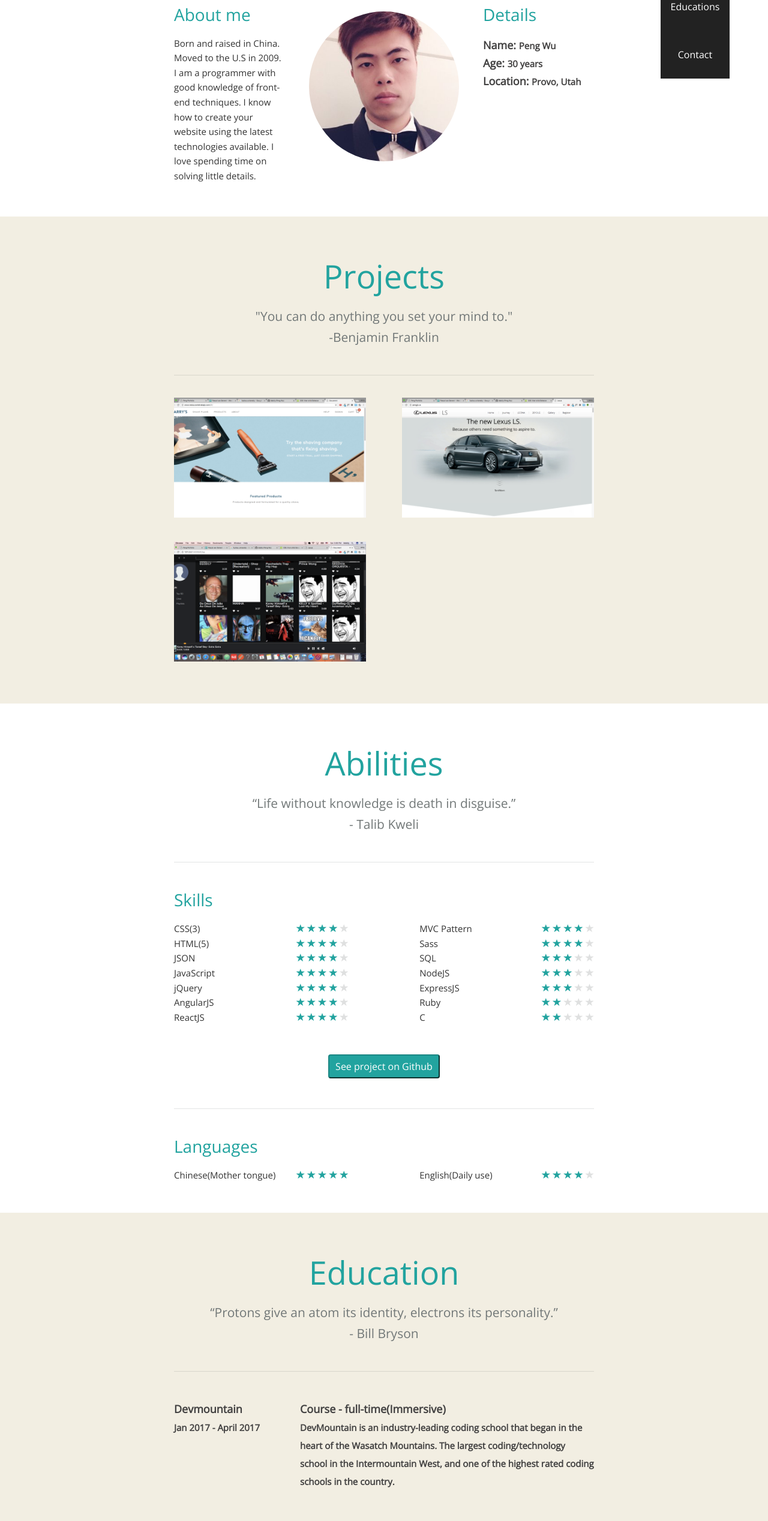
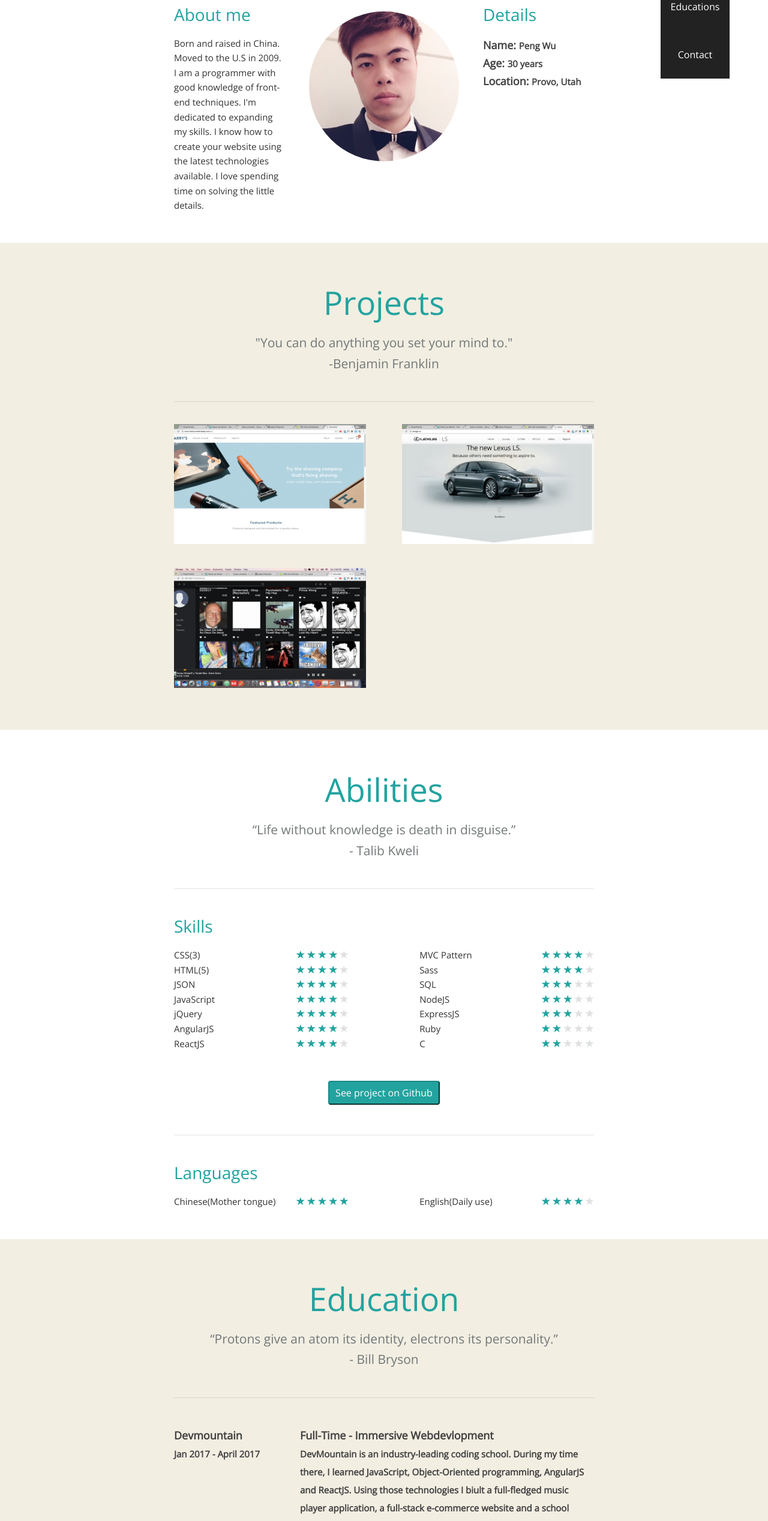
Before and after one commit to bbbily/personal-portfolio, a website: page public/index.html in a window 1280 px wide. Shown: the part 1069-3605 px from the top of the page at 60% size. Drawn offline with nearby package versions, Linux system fonts and the light colour scheme.

Commit message:
add education detail

```diff
--- a/public/index.html
+++ b/public/index.html
@@ -46,7 +46,7 @@
         <div class="profile-main">
           <div>
             <h4>About me</h4>
-            <p>Born and raised in China. Moved to the U.S in 2009. I am a programmer with good knowledge of front-end techniques. I know how to create your website using the latest technologies available. I love spending time on solving little details.</p>
+            <p>Born and raised in China. Moved to the U.S in 2009. I am a programmer with good knowledge of front-end techniques. I'm dedicated to expanding my skills. I know how to create your website using the latest technologies available. I love spending time on solving the little details.</p>
           </div>
           <div class="photo"><img src="./images/photo.jpg" alt="personal photo"></div>
           <div>
@@ -278,8 +278,8 @@
               <br><span>Jan 2017 - April 2017</span></h5>
             </div>
             <div class="education-second-col">
-              <h6>Course - full-time(Immersive)
-              <br><span>DevMountain is an industry-leading coding school that began in the heart of the Wasatch Mountains. The largest coding/technology school in the Intermountain West, and one of the highest rated coding schools in the country. </span></h6>
+              <h6>Full-Time - Immersive Webdevlopment
+              <br><span>DevMountain is an industry-leading coding school. During my time there, I learned JavaScript, Object-Oriented programming, AngularJS and ReactJS. Using those technologies I biult a full-fledged music player application, a full-stack e-commerce website and a school housing portal project to be used in multiple DevMountain campuses. </span></h6>
             </div>
           </div>
           <div>
@@ -288,8 +288,8 @@
               <br><span>Sep 2004 - Sep 2007</span></h5>
             </div>
             <div class="education-second-col">
-              <p>Associate
-              <br><span></span></p>
+              <h6>Associate - Web Application design
+              <br><span>Throughout my college education, I learned algorithms and data-structures using the C programming language, but we also learned database design and implementation using SQL. I also learned basic concepts in linear algebra, calculus, and discrete mathematics</span></h6>
             </div>
           </div>
         </div>
```
